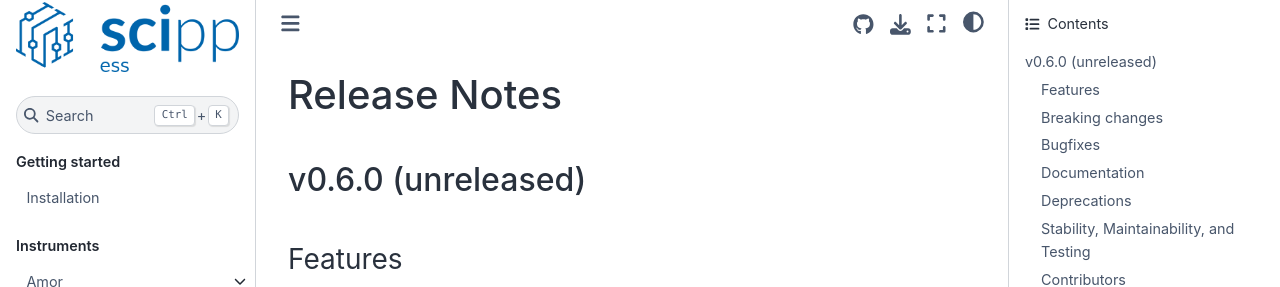
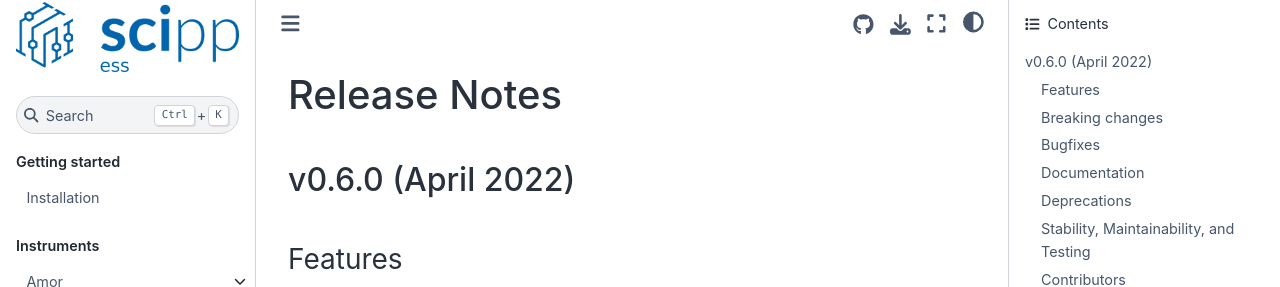
Before and after one commit to gudlot/ess, a Sphinx documentation site: the page built from docs/about/release-notes.rst, in a window 1280 px wide and 900 px high. Shown: the top 287 px of the window. Built offline with Sphinx 7.4.7 and the Sphinx Book theme 1.1.4, drawn with Linux system fonts in a browser that asks for light colours.

Commit message:
add entry in version selection and date for release in release notes

```diff
--- a/docs/_templates/topbar/launchbuttons.html
+++ b/docs/_templates/topbar/launchbuttons.html
@@ -11,6 +11,9 @@
         <a class="dropdown-buttons"
             href="https://scipp.github.io/ess"><button type="button"
                 class="btn btn-secondary topbarbtn">latest</button></a>
+        <a class="dropdown-buttons"
+            href="https://scipp.github.io/ess/release/0.6.0"><button type="button"
+                class="btn btn-secondary topbarbtn">v0.6</button></a>
         <a class="dropdown-buttons"
             href="https://scipp.github.io/ess/release/0.5.0"><button type="button"
                 class="btn btn-secondary topbarbtn">v0.5</button></a>
--- a/docs/about/release-notes.rst
+++ b/docs/about/release-notes.rst
@@ -3,8 +3,8 @@
 Release Notes
 =============
 
-v0.6.0 (unreleased)
---------------------
+v0.6.0 (April 2022)
+-------------------
 
 Features
 ~~~~~~~~
```
